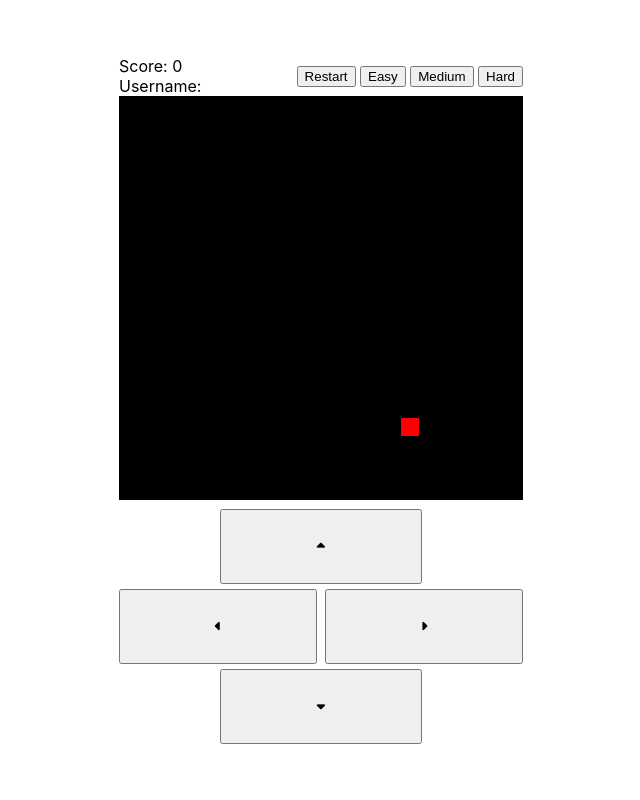
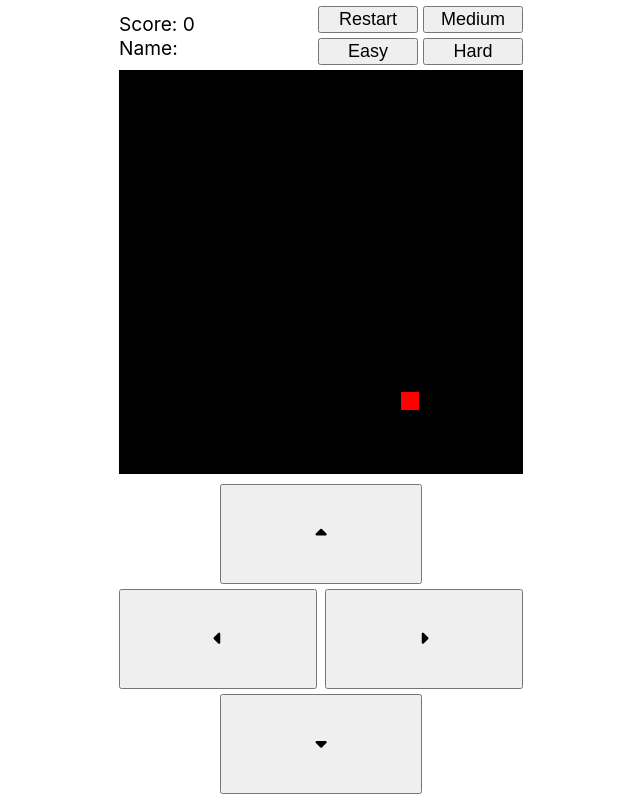
Before and after one commit to Stef1379/Snake, a plain HTML site: page docs/snake.html in a window 1280 px wide. Shown: the whole page, without its empty margins (319-959 px from the left). Drawn offline with Linux system fonts and the light colour scheme.

Commit message:
Minor styling changes

```diff
--- a/docs/Snake.css
+++ b/docs/Snake.css
@@ -8,6 +8,7 @@ canvas{
     justify-content: space-between;
     align-items: center;
     max-width: 404px;
+    margin-bottom: 5px;
 }
 
 #info-container{
@@ -22,6 +23,29 @@ canvas{
     word-wrap: break-word;
 }
 
+#buttons{
+    display: flex;
+    justify-content: center;
+}
+
+#buttons div{
+    display: flex;
+    flex-direction: column;
+    justify-content: center;
+}
+
+#buttons div:first-child{
+    margin-right: 5px;
+}
+
+#buttons div button{
+    width: 100px;
+}
+
+#buttons div button:first-child{
+    margin-bottom: 5px;
+}
+
 @media only screen and (max-device-width: 900px){
     html{
         touch-action: manipulation;
@@ -34,7 +58,7 @@ canvas{
     }
 
     #arrow-buttons button{
-        height: 75px;
+        height: 100px;
         width: 50%;
         margin-top: 5px;
         flex-wrap: wrap;
--- a/docs/login.css
+++ b/docs/login.css
@@ -41,6 +41,7 @@ input{
 
 .submit-button{
     align-self: flex-end;
+    margin: 5px 0;
 }
 
 @media only screen and (max-device-width: 900px){
--- a/docs/login.js
+++ b/docs/login.js
@@ -41,6 +41,6 @@ function setErrorMessage(usernameInputValue) {
     if (usernameInputValue && usernameInputValue.length > MAX_LENGTH) {
         return "Username may contain only 30 characters";
     } else {
-        return "Please enter a valid username";
+        return "Please enter a valid name";
     }
 }
--- a/docs/overall-style.css
+++ b/docs/overall-style.css
@@ -10,4 +10,9 @@ body{
     align-items: center;
     overscroll-behavior: contain;
     font-family: "Olympic Sans", "Inter", Helvetica, Arial, sans-serif;
+    font-size: larger;
 }
+
+button{
+    font-size: large;
+}
--- a/docs/snake.html
+++ b/docs/snake.html
@@ -18,13 +18,17 @@
         <div id="menu">
             <div id="info-container">
                 <p id="score">Score: <label>0</label></p>
-                <p id="username">Username: <label>Not found</label></p>
+                <p id="username">Name: <label>Not found</label></p>
             </div>
             <div id="buttons">
-                <button id="restart">Restart</button>
-                <button id="easy">Easy</button>
-                <button id="medium">Medium</button>
-                <button id="hard">Hard</button>
+                <div>
+                    <button id="restart">Restart</button>
+                    <button id="easy">Easy</button>
+                </div>
+                <div>
+                    <button id="medium">Medium</button>
+                    <button id="hard">Hard</button>
+                </div>
             </div>
         </div>
         <canvas id="can" width="400" height="400"></canvas>
```
Also changed, not shown: docs/index.html (+1 -1 lines).
